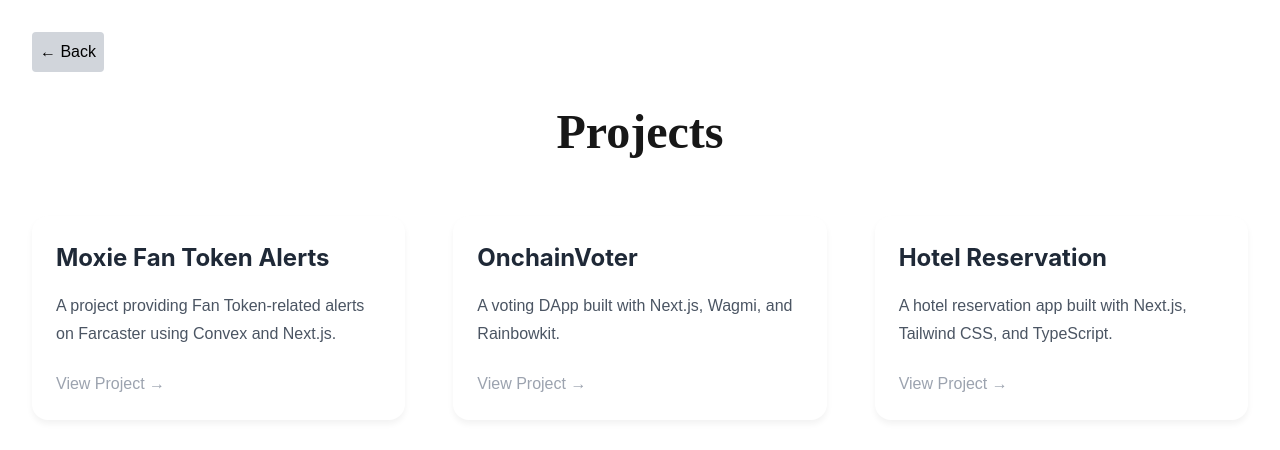
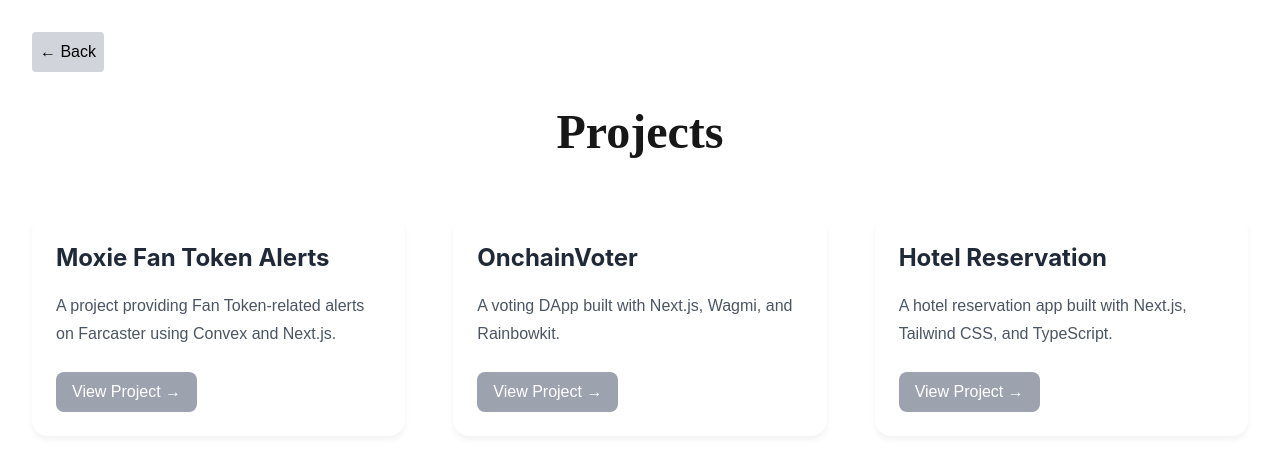
Before and after one commit to gabrieltemtsen/gabe-dev, a Next.js app: page /projects in a window 1280 px wide. Shown: the top 450 px of the page. Built offline with nearby package versions, Linux system fonts and the light colour scheme.

Commit message:
update card UI

```diff
--- a/src/pages/projects/index.tsx
+++ b/src/pages/projects/index.tsx
@@ -24,17 +24,18 @@
   const handleBack = () => {
     router.back();
   };
+
   return (
     <div className="min-h-screen bg-background p-8">
       {/* Back Button */}
       <button
-            onClick={handleBack}
-            className="bg-gray-300 hover:bg-gray-400 text-black p-2 rounded mb-6"
-          >
-            &larr; Back
-          </button>
+        onClick={handleBack}
+        className="bg-gray-300 hover:bg-gray-400 text-black p-2 rounded mb-6 transition duration-300 ease-in-out hover:shadow-md"
+      >
+        &larr; Back
+      </button>
+
       {/* Heading */}
-      {/* Title Section */}
       <h2 className="text-5xl font-serif font-bold text-foreground text-center mb-12">
         Projects
       </h2>
@@ -42,25 +43,23 @@
       {/* Projects Grid */}
       <div className="grid grid-cols-1 md:grid-cols-2 lg:grid-cols-3 gap-12">
         {projects.map((project, index) => (
-          <div
+          <a
             key={index}
-            className="bg-white dark:bg-foreground p-6 rounded-xl shadow-subtle hover:shadow-deep transition-shadow duration-300"
+            href={project.link}
+            className="block bg-white dark:bg-foreground p-6 rounded-xl shadow-subtle hover:shadow-deep transition-shadow duration-300 transform hover:scale-105"
+            target="_blank"
+            rel="noopener noreferrer"
           >
             <h3 className="text-2xl font-bold text-primary mb-4 font-sans">
               {project.title}
             </h3>
-            <p className="text-gray-600  mb-6 leading-relaxed">
+            <p className="text-gray-600 mb-6 leading-relaxed">
               {project.description}
             </p>
-            <a
-              href={project.link}
-              className="text-accent font-medium hover:text-blue-600 transition-colors duration-200"
-              target="_blank"
-              rel="noopener noreferrer"
-            >
+            <button className="bg-accent text-white py-2 px-4 rounded-lg transition duration-300 hover:bg-blue-600 focus:outline-none focus:ring-2 focus:ring-blue-500 focus:ring-opacity-50">
               View Project &rarr;
-            </a>
-          </div>
+            </button>
+          </a>
         ))}
       </div>
     </div>
```
